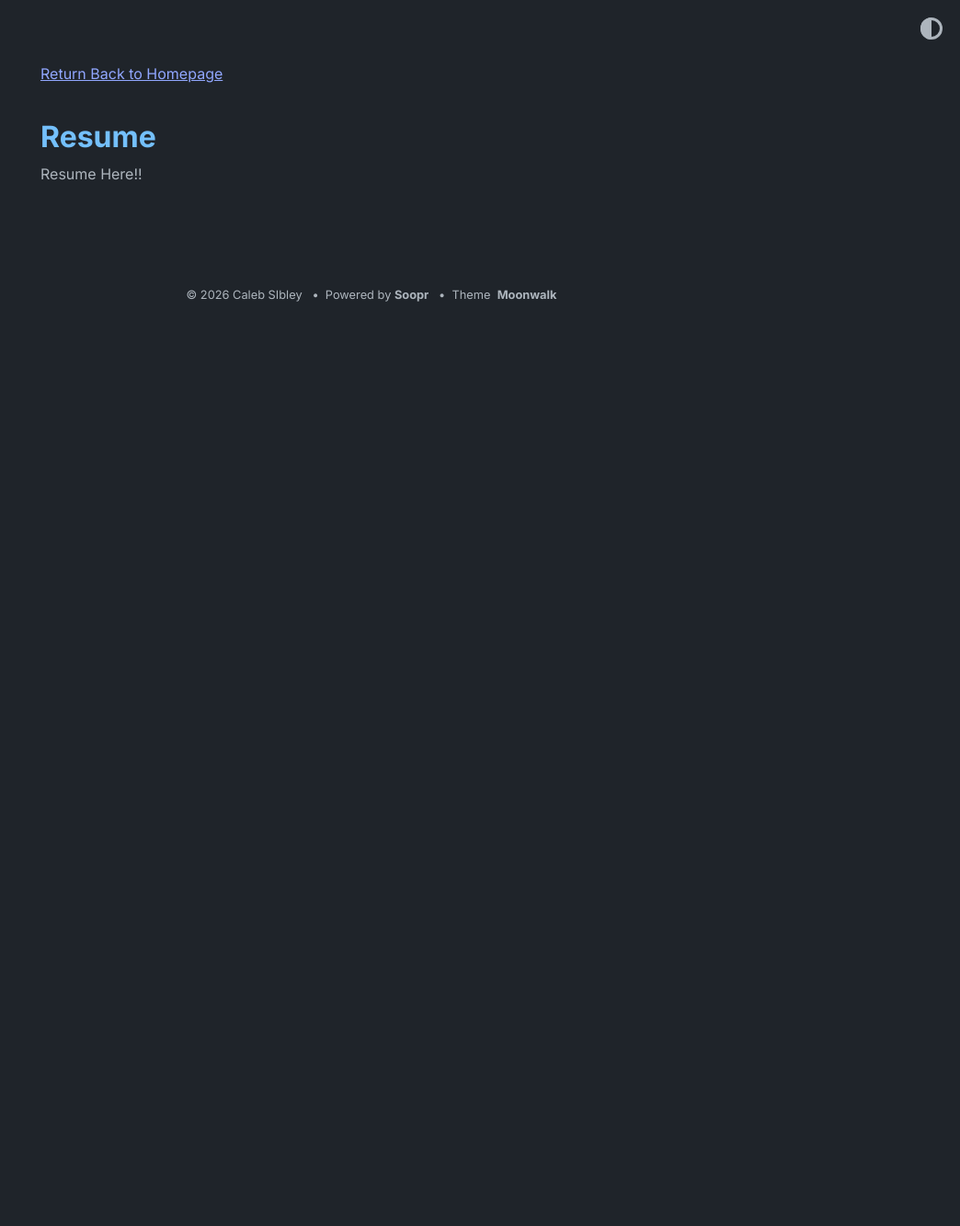
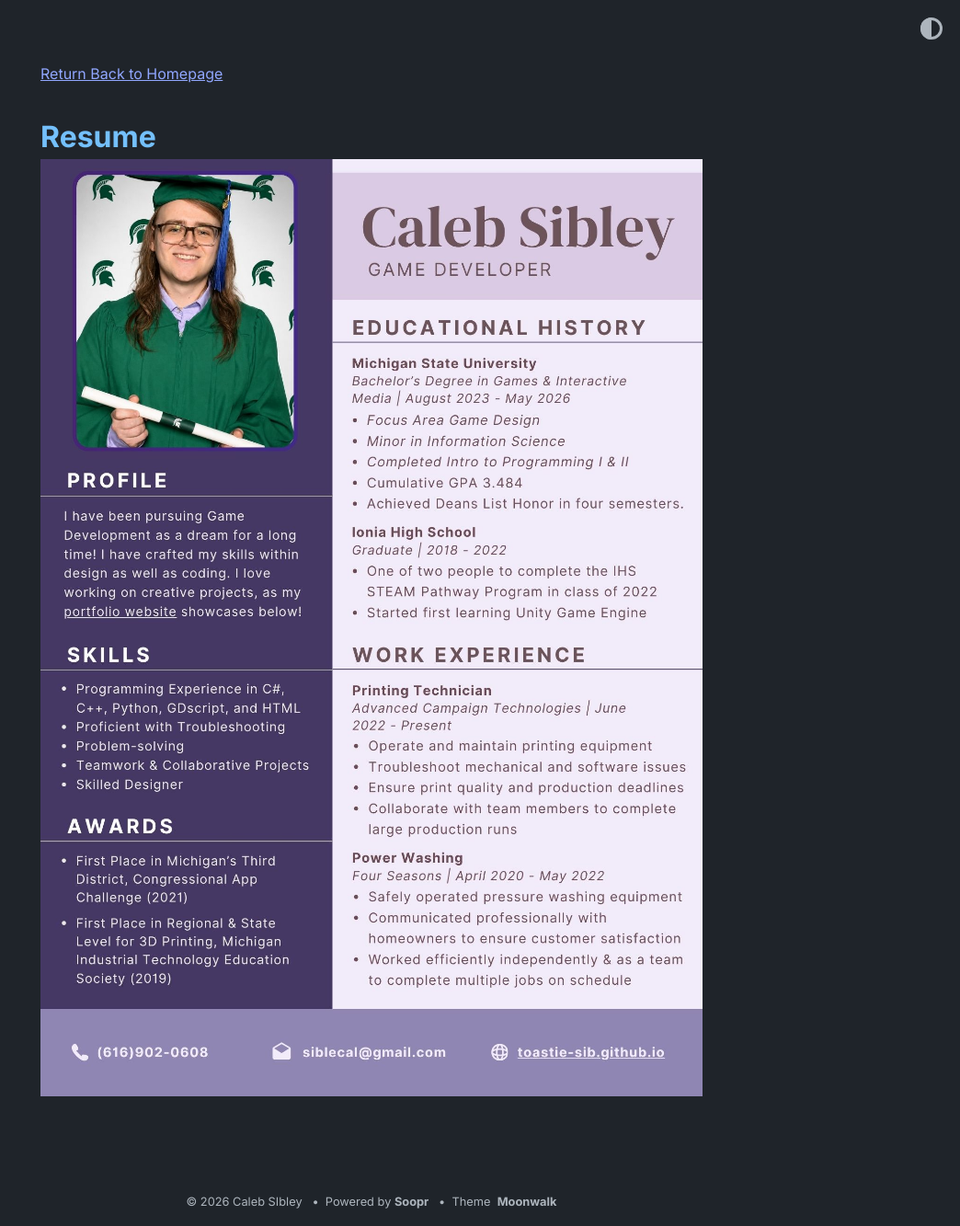
Before and after one commit to toastie-Sib/toastie-Sib.github.io, a Jekyll site: the page built from resume.md, in a window 1280 px wide. Shown: the whole page at 92% size, without its empty margins (236-1280 px from the left). Built offline with Jekyll 4.4.1, drawn with Linux system fonts in a browser that asks for light colours; before the commit the page ends 900 px from its top, so only the background shows below that.

Commit message:
Image Test

```diff
--- a/resume.md
+++ b/resume.md
@@ -3,4 +3,4 @@ layout: post
 title: Resume
 ---
 
-Resume Here!!
+![Alt text]({{site.baseurl}}/assets/images/Resume.jpg)
```
Also changed, not shown: _data/home.yml (+6 -6 lines), assets/images/Resume.jpg (added).
